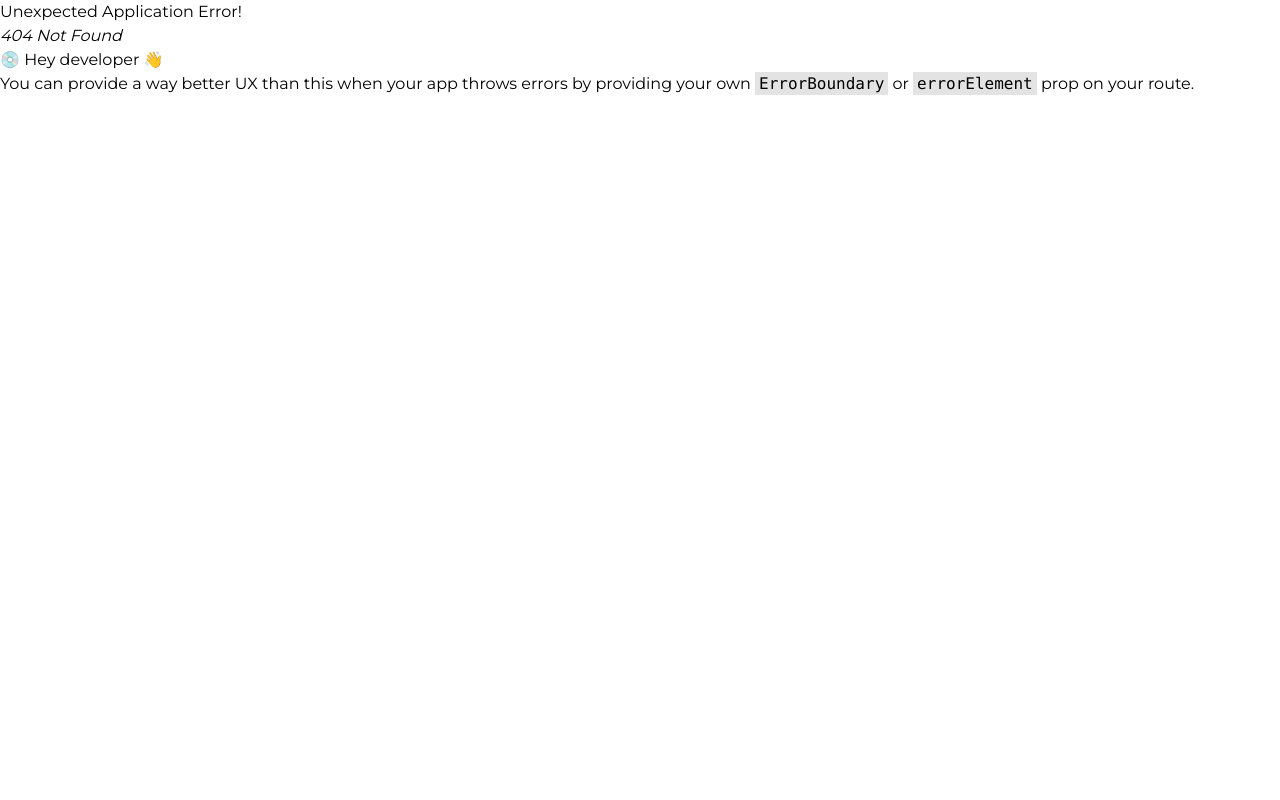
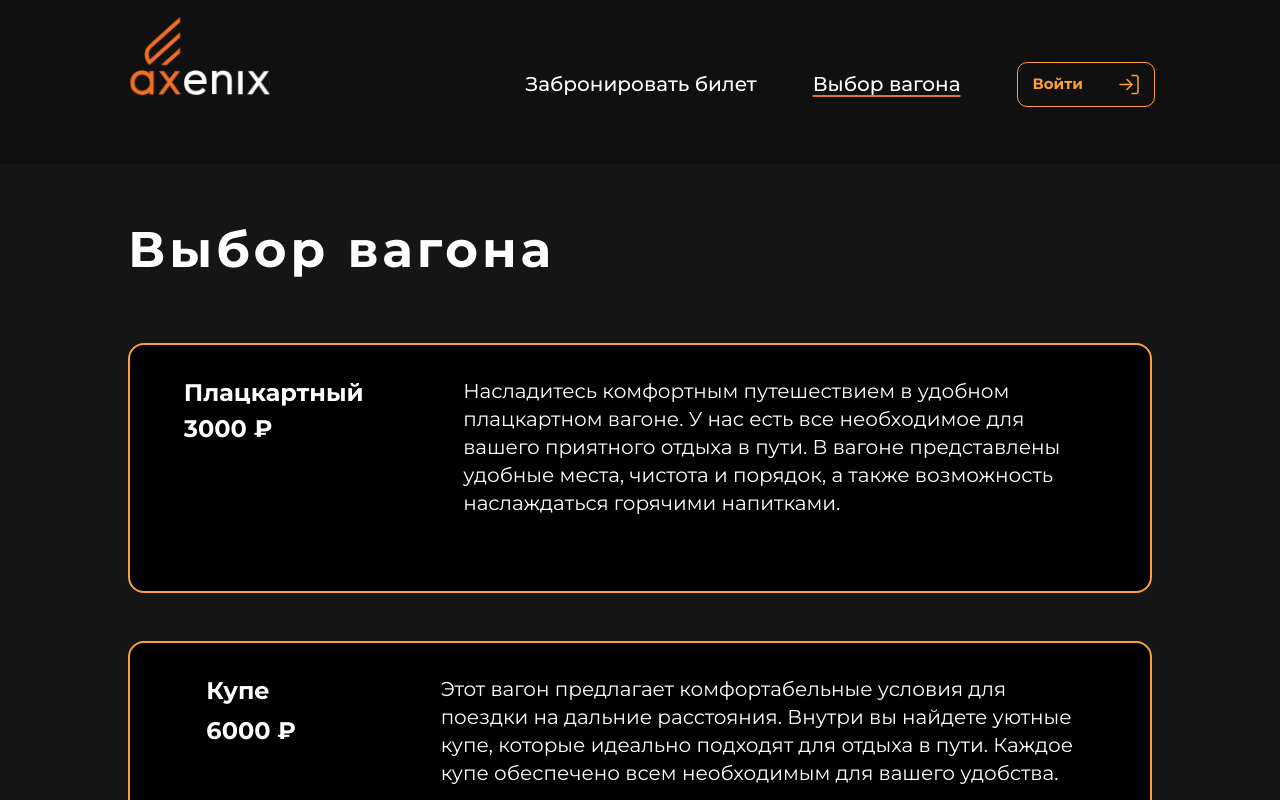
Before and after one commit to Shaqs0/axenix, a React (Vite) app: page /wagons in a window 1280 px wide. Before the commit this address had no page. Shown: the top 800 px of the page. Built offline with nearby package versions, Linux system fonts and the light colour scheme.

Commit message:
add WagonsPage

```diff
--- a/src/components/shared/AuthForm/AuthForm.tsx
+++ b/src/components/shared/AuthForm/AuthForm.tsx
@@ -53,7 +53,7 @@ export function AuthForm({ onSubmit }: AuthFormProps) {
 								message: 'Неверный формат Email'
 							}
 						})}
-						className="form-input"
+						className="form-input focus:bg-[black]"
 						autoComplete="email"
 					/>
 					{errors.email && <p className="mt-1 text-sm text-[white]">{errors.email.message}</p>}
--- a/src/index.css
+++ b/src/index.css
@@ -18,5 +18,9 @@ body {
 }
 
 .form-input {
-      @apply w-full rounded-md border border-primary-orange bg-[black] px-4 py-2 focus:outline-none
+      @apply w-full rounded-md border border-primary-orange bg-[black] px-4 py-2 focus:outline-none  text-[white]
 }
+
+.wagon-card {
+      @apply flex w-[80vw] border-2 border-primary-orange bg-[black] rounded-2xl h-[250px] text-[white] p-8 lg:px-1 justify-around max-lg:flex-col max-lg:gap-4 max-lg:h-[300px]
+}
--- a/src/layout/Layout.tsx
+++ b/src/layout/Layout.tsx
@@ -19,16 +19,18 @@ export function Layout() {
 								Забронировать билет
 							</p>
 						</Link>
-						<Link to="/tickets">
+						<Link to="/wagons">
 							<p className={`${
-								location.pathname === '/tickets' ? 'text-[#FFFFFF] underline decoration-[#D9773A] underline-offset-4' : ''
+								location.pathname === '/wagons' ? 'text-[#FFFFFF] underline decoration-[#D9773A] underline-offset-4' : ''
 							}`}>
-								Доступные билеты
+								Выбор вагона
 							</p>
 						</Link>
-						<button className='flex h-[45px] items-center gap-9 rounded-[10px] border border-primary-orange px-[15px] py-[12px] text-[15px] font-bold text-primary-orange'>
+						<Link to='/auth'>
+							<button className='flex h-[45px] items-center gap-9 rounded-[10px] border border-primary-orange px-[15px] py-[12px] text-[15px] font-bold text-primary-orange'>
 							Войти <img src={SignIn} />
-						</button>
+							</button>
+						</Link>
 					</div>
 				</div>
 			</header>
--- a/src/pages/AuthPage/AuthPage.tsx
+++ b/src/pages/AuthPage/AuthPage.tsx
@@ -13,7 +13,6 @@ export function AuthPage() {
 	const [showCodeModal, setShowCodeModal] = useState(false);
 	const [verificationCode, setVerificationCode] = useState('');
 	const [userId, setUserId] = useState<string | null>(null);
-	const [isCodeRefreshable, setIsCodeRefreshable] = useState(true);
 
 	const handleAuthSubmit = async (data: AuthFormData, isRegister: boolean) => {
 		if (isRegister) {
@@ -70,40 +69,37 @@ export function AuthPage() {
 				`${PREFIX}/api/auth/new-confirmation-code/send?user=${userId}`
 			);
 			console.log('New confirmation code sent:', response.data);
-			setIsCodeRefreshable(false);
 
-			setTimeout(() => {
-				setIsCodeRefreshable(true);
-			}, 120000);
+
 		} catch (error) {
 			console.error('Error sending new confirmation code:', error);
 		}
 	};
 
 	return (
-		<div className="flex h-screen w-screen items-center justify-center">
+		<div className="flex h-screen w-screen items-center justify-center bg-[#151515]">
 			<AuthForm onSubmit={handleAuthSubmit} />
 
 			{showCodeModal && (
-				<div className="fixed inset-0 flex items-center justify-center bg-[black] bg-[opacity/50]">
-					<div className="w-full max-w-sm rounded-md bg-[white] p-6 shadow-md">
-						<h2 className="mb-4 text-lg font-semibold">Введите код подтверждения</h2>
+				<div className="fixed inset-0 flex items-center justify-center bg-[black]">
+					<div className="w-full max-w-sm rounded-md border border-primary-orange bg-[black] p-6">
+						<h2 className="mb-4 text-lg font-semibold text-[white]">Введите код подтверждения</h2>
 						<input
 							type="text"
 							value={verificationCode}
 							onChange={(e) => setVerificationCode(e.target.value)}
-							className="mb-4 w-full rounded-md border border-[gray] p-2"
+							className="mb-4 w-full rounded-md border border-primary-orange bg-[black] p-2 text-[white]"
 							placeholder="Код из почты"
 						/>
 						<button
 							onClick={handleCodeSubmit}
-							className="w-full rounded-md bg-[blue] py-2 text-[white] hover:bg-[blue]"
+							className="my-2 w-full rounded-md border border-primary-orange bg-[black] py-2 text-[white] hover:bg-primary-orange"
 						>
 							Подтвердить
 						</button>
 						<span
-							className={`mt-2 cursor-pointer text-[blue] ${!isCodeRefreshable ? 'pointer-events-none opacity-50' : ''}`}
-							onClick={isCodeRefreshable ? handleRefreshCode : undefined}
+							className={'cursor-pointer text-[white]'}
+							onClick={handleRefreshCode}
 						>
 							Обновить код
 						</span>
--- a/src/pages/MainPage/MainPage.tsx
+++ b/src/pages/MainPage/MainPage.tsx
@@ -8,8 +8,9 @@ export function MainPage() {
 				<div className="absolute left-[10%] top-1/2 -translate-y-1/2">
 					<div className='flex flex-col gap-10'>
 						<p className='text-[50px] font-bold tracking-[4px] text-[#FFFFFF]'>Бронирование билетов</p>
-						<p className='w-[40vw] text-xl font-normal text-primary-orange'>
-							Lorem ipsum dolor sit amet, consectetur adipiscing elit, sed do eiusmod tempor incididunt ut labore et dolore magna aliqua. Ut enim ad minim veniam, quis nostrud exercitation ullamco laboris nisi ut aliquip ex ea commodo consequat.
+						<p className='w-[40vw] text-xl font-medium text-primary-orange'>
+						Бронирование поездов – это удобный способ планирования ваших поездок. Вы можете легко забронировать билеты через интернет, в кассах или с помощью мобильных приложений.
+
 						</p>
 						<div>
 							<button className='flex h-[70px] w-[200px] items-center justify-center rounded-[10px] bg-[black] text-base font-medium text-[#FFFFFF] opacity-80'>Купить билет</button>
--- /dev/null
+++ b/src/pages/Wagons/Wagons.tsx
@@ -0,0 +1,31 @@
+
+
+export function Wagons () {
+	return (
+		<div className="flex h-[90vh] w-screen items-start justify-center max-lg:h-screen">
+			<div className="mt-[48px] flex flex-col gap-14">
+				<p className="text-[50px] font-semibold tracking-[4px] text-[white]">Выбор вагона</p>
+				<div className="flex flex-col gap-12">
+					<button className="wagon-card">
+						<div className="flex flex-col items-start justify-start gap-1 text-2xl font-semibold">
+							<p>Плацкартный</p>
+							<p>3000 ₽</p>
+						</div>
+						<div className="flex w-[633px] justify-start text-start">
+							<p className="text-xl font-normal text-[white]">Насладитесь комфортным путешествием в удобном плацкартном вагоне. У нас есть все необходимое для вашего приятного отдыха в пути. В вагоне представлены удобные места, чистота и порядок, а также возможность наслаждаться горячими напитками. </p>
+						</div>
+					</button>
+					<button className="wagon-card ">
+						<div className="max-lg: flex flex-col justify-start gap-2 text-start text-2xl font-semibold">
+							<p>Купе</p>
+							<p>6000 ₽</p>
+						</div>
+						<div className="flex w-[633px] justify-start text-start">
+							<p className="text-xl font-normal text-[white]">Этот вагон предлагает комфортабельные условия для поездки на дальние расстояния. Внутри вы найдете уютные купе, которые идеально подходят для отдыха в пути. Каждое купе обеспечено всем необходимым для вашего удобства.</p>
+						</div>
+					</button>
+				</div>
+			</div>
+		</div>
+	);
+}
--- a/src/pages/index.ts
+++ b/src/pages/index.ts
@@ -1,2 +1,3 @@
 export {MainPage} from './MainPage/MainPage';
 export {AuthPage} from './AuthPage/AuthPage';
+export {Wagons} from './Wagons/Wagons';
```
Also changed, not shown: src/main.tsx (+7 -3 lines).
